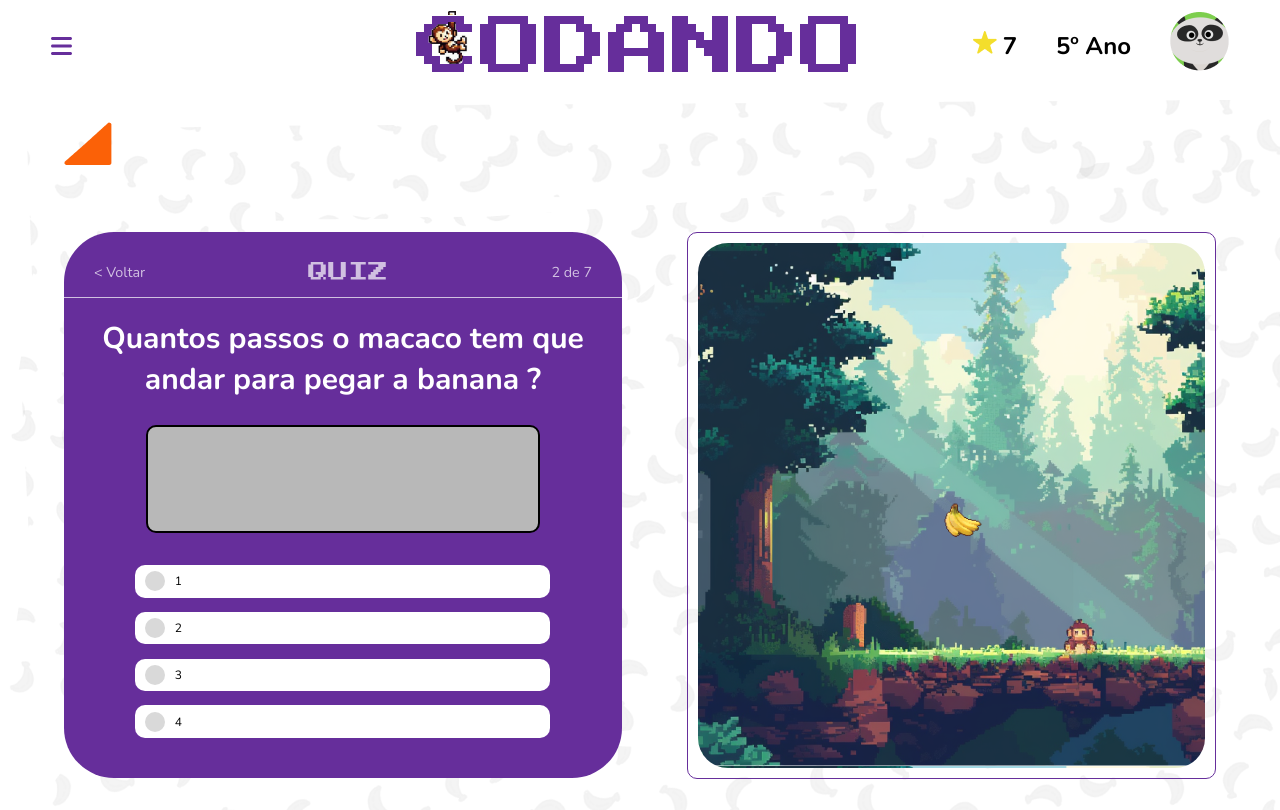
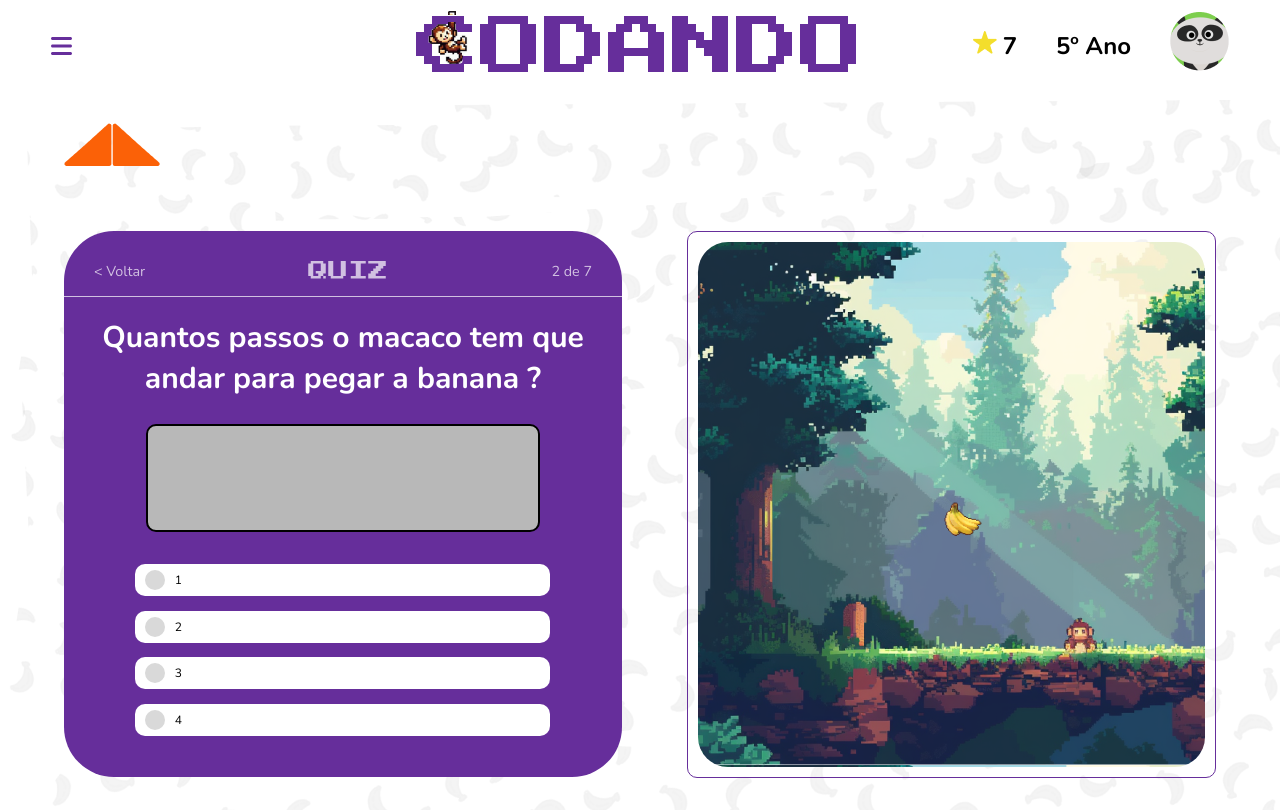
Before and after one commit to Projeto-Codando/institucional, a React (Create React App) app: page /jogo in a window 1280 px wide. Built offline with nearby package versions, Linux system fonts and the light colour scheme; a web font is replaced by a local one.

Commit message:
Ediçao jogo

```diff
--- a/src/App.js
+++ b/src/App.js
@@ -24,7 +24,6 @@ function App() {
         <Route path='/lobby' element={ <Lobby/>}/>
         <Route path='/jogo' element={ <Jogo/>}/>
         <Route path='/portal/sala' element={ <PortalSala/> }/>
-
       </Routes>
     </BrowserRouter>
   )
--- a/src/componentes/headerLoginCadastro/headerLogin.jsx
+++ b/src/componentes/headerLoginCadastro/headerLogin.jsx
@@ -9,7 +9,6 @@ import { useNavigate } from 'react-router-dom'
 export default function HeaderLogin(props) {
     const navigate = useNavigate();
     return (
-
         <header className="headerLogin">
             <BarraLateral />
             <div className="logo">
--- a/src/screens/jogo/jogo.jsx
+++ b/src/screens/jogo/jogo.jsx
@@ -17,10 +17,9 @@ function Jogo() {
             />
             <div className='sectionJogo'>
                 <div className='niveisJogo'>
-                    <div>
                         <img src={TrianguloD} alt="Triangulo esquerda" />
                         <div></div>
-                    </div>
+                        <img src={TrianguloE} alt="Triangulo direita" />
                 </div>
                 <div className='containerJogo'>
                     <Quiz/>
```
